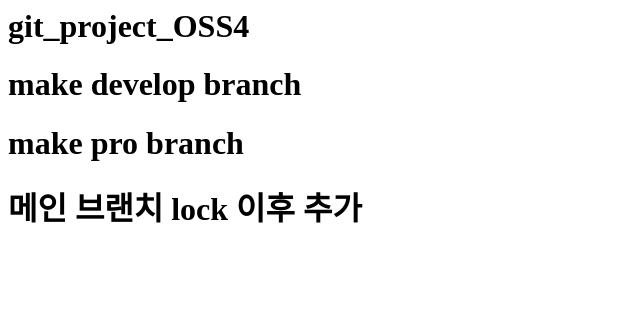
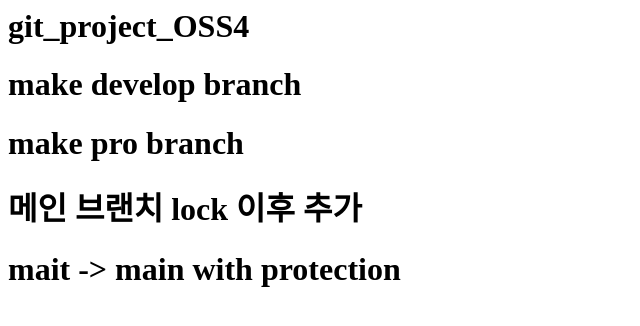
Before and after one commit to KR-D2Bro/git_project_OSS4, a plain HTML site: page index.html in a window 1280 px wide. Shown: the whole page, without its empty margins (0-640 px from the left). Drawn offline with Linux system fonts and the light colour scheme.

Commit message:
main commit

```diff
--- a/index.html
+++ b/index.html
@@ -7,5 +7,7 @@
         <h1>make pro branch</h1>
 
         <h1>메인 브랜치 lock 이후 추가</h1>
+
+        <h1>mait -> main with protection</h1>
     </body>
 </html>
```
